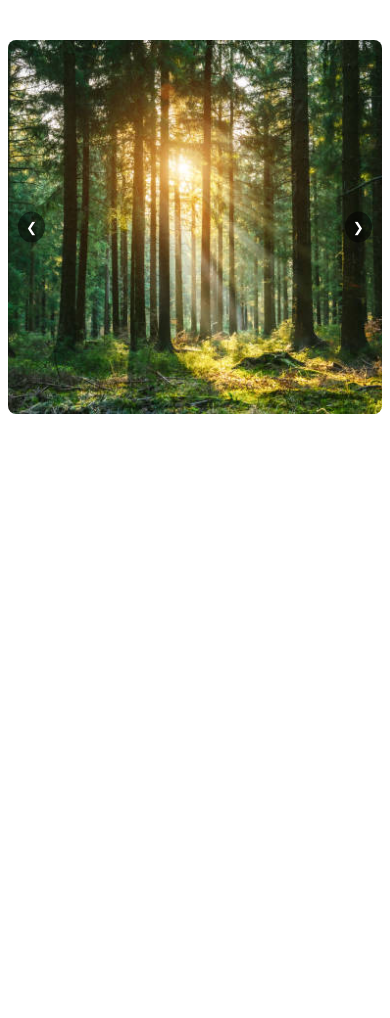
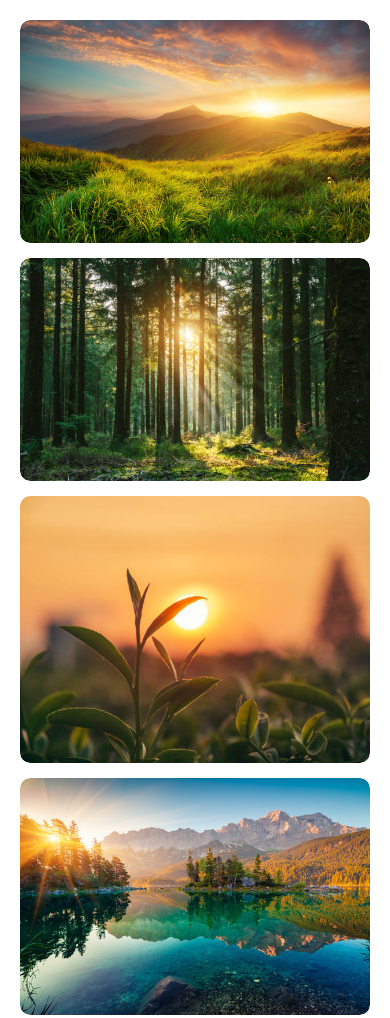
Before and after one commit to Kumar-7274/Panautiward9, a plain HTML site: page gallery.html in a window 390 px wide. Before the commit the page ends 844 px from the top, so only its background shows below. Drawn offline with Linux system fonts and the light colour scheme.

Commit message:
Add files via upload

```diff
--- a/gallery.html
+++ b/gallery.html
@@ -1,109 +1,142 @@
 <!DOCTYPE html>
 <html lang="en">
 <head>
-    <meta charset="UTF-8">
-    <meta name="viewport" content="width=device-width, initial-scale=1.0">
-    <title>Image slider</title>
-    <style>
-        .slider {
+  <meta charset="UTF-8">
+  <meta name="viewport" content="width=device-width, initial-scale=1.0">
+  <title>Responsive Gallery</title>
+  <style>
+    * {
+  margin: 0;
+  padding: 0;
+  box-sizing: border-box;
+}
+
+body {
+  font-family: Arial, sans-serif;
+  background-color: #f4f4f4;
+}
+
+.gallery {
+  padding: 20px;
+  background-color: #fff;
+}
+
+.gallery-container {
+  display: grid;
+  grid-template-columns: repeat(auto-fill, minmax(300px, 1fr));
+  gap: 15px;
+}
+
+.gallery-item {
   position: relative;
+  overflow: hidden;
+  border-radius: 10px;
+  transition: transform 0.3s ease;
+}
+
+.gallery-item img {
   width: 100%;
-  max-width: 800px;
-  margin: 40px auto;
-  overflow: hidden;
-  border-radius: 8px;
+  height: 100%;
+  object-fit: cover;
+  transition: transform 0.3s ease;
+  border-radius: 10px;
 }
-.slides {
-  display: flex;
-  transition: transform 0.5s ease-in-out;
+
+.gallery-item:hover img {
+  transform: scale(1.1);
 }
-.slides img {
+
+.gallery-item:hover {
+  transform: scale(1.05);
+}
+
+.lightbox {
+  display: none;
+  position: fixed;
+  z-index: 999;
+  left: 0;
+  top: 0;
   width: 100%;
-  height: auto;
-  flex-shrink: 0;
-  object-fit: cover;
+  height: 100%;
+  background-color: rgba(0, 0, 0, 0.8);
+  justify-content: center;
+  align-items: center;
 }
-button.prev,
-button.next {
+
+.lightbox-content {
+  max-width: 90%;
+  max-height: 90%;
+  display: block;
+  margin: auto;
+  border-radius: 10px;
+}
+
+.close-btn {
   position: absolute;
-  top: 50%;
-  transform: translateY(-50%);
-  background: rgba(0,0,0,0.5);
-  color: white;
-  border: none;
-  padding: 12px;
+  top: 20px;
+  right: 20px;
+  font-size: 30px;
+  color: #fff;
   cursor: pointer;
-  border-radius: 50%;
 }
-button.prev:hover,
-button.next:hover {
-  background: rgba(0,0,0,0.7);
+
+.close-btn:hover {
+  color: #ddd;
 }
-button.prev { left: 10px; }
-button.next { right: 10px; }
+  </style>
 
-@media (max-width: 768px) {
-  .slider {
-    max-width: 100%;
-  }
-  button.prev, button.next {
-    padding: 8px;
-  }
-}
-    </style>
 </head>
 <body>
-    <div class="slider">
-        <div class="slides">
-            <img src="images/picture1.jpg" alt="slide 1" loading="lazy">
-            <img src="images/picture2.jpg" alt="slide 2" loading="lazy">
-            <img src="images/picture3.jpg" alt="slide 3" loading="lazy">
-            <img src="images/picture4.jpg" alt="slide 4" loading="lazy">
-            <img src="images/picture5.webp" alt="slide 5" loading="lazy">
-        </div>
-        <button class="prev">&#10094;</button>
-        <button class="next">&#10095;</button>
+  <section class="gallery">
+    <div class="gallery-container">
+      <div class="gallery-item">
+        <img src="images/picture1.jpg" alt="Image 1" class="gallery-img" data-lightbox="image-1">
+      </div>
+      <div class="gallery-item">
+        <img src="images/picture2.jpg" alt="Image 2" class="gallery-img" data-lightbox="image-2">
+      </div>
+      <div class="gallery-item">
+        <img src="images/picture3.jpg" alt="Image 3" class="gallery-img" data-lightbox="image-3">
+      </div>
+      <div class="gallery-item">
+        <img src="images/picture4.jpg" alt="Image 4" class="gallery-img" data-lightbox="image-4">
+      </div>
+      <!-- Add more items here as needed -->
     </div>
+  </section>
 
+  <!-- Lightbox Modal -->
+  <div id="lightbox-modal" class="lightbox">
+    <span class="close-btn">&times;</span>
+    <img class="lightbox-content" id="lightbox-img">
+  </div>
 
-    <script>
-        const slides = document.querySelector('.slides');
-const images = document.querySelectorAll('.slides img');
-const prev = document.querySelector('.prev');
-const next = document.querySelector('.next');
+  <script>
+    // Lightbox functionality
+const galleryItems = document.querySelectorAll('.gallery-img');
+const lightboxModal = document.getElementById('lightbox-modal');
+const lightboxImage = document.getElementById('lightbox-img');
+const closeBtn = document.querySelector('.close-btn');
 
-let index = 0;
-const total = images.length;
-
-function showSlide(i) {
-  slides.style.transform = `translateX(${-i * 100}%)`;
-}
-
-next.addEventListener('click', () => {
-  index = (index + 1) % total;
-  showSlide(index);
+// Open lightbox when an image is clicked
+galleryItems.forEach(item => {
+  item.addEventListener('click', (e) => {
+    lightboxModal.style.display = 'flex';
+    lightboxImage.src = e.target.src;
+  });
 });
 
-prev.addEventListener('click', () => {
-  index = (index - 1 + total) % total;
-  showSlide(index);
+// Close lightbox when close button is clicked
+closeBtn.addEventListener('click', () => {
+  lightboxModal.style.display = 'none';
 });
 
-// Optional: auto-slide with pause on hover
-let autoSlide = setInterval(() => {
-  index = (index + 1) % total;
-  showSlide(index);
-}, 3000);
-
-const slider = document.querySelector('.slider');
-slider.addEventListener('mouseenter', () => clearInterval(autoSlide));
-slider.addEventListener('mouseleave', () => {
-  autoSlide = setInterval(() => {
-    index = (index + 1) % total;
-    showSlide(index);
-  }, 3000);
+// Close lightbox when clicked outside the image
+lightboxModal.addEventListener('click', (e) => {
+  if (e.target === lightboxModal) {
+    lightboxModal.style.display = 'none';
+  }
 });
-
-    </script>
+  </script>
 </body>
 </html>
```
